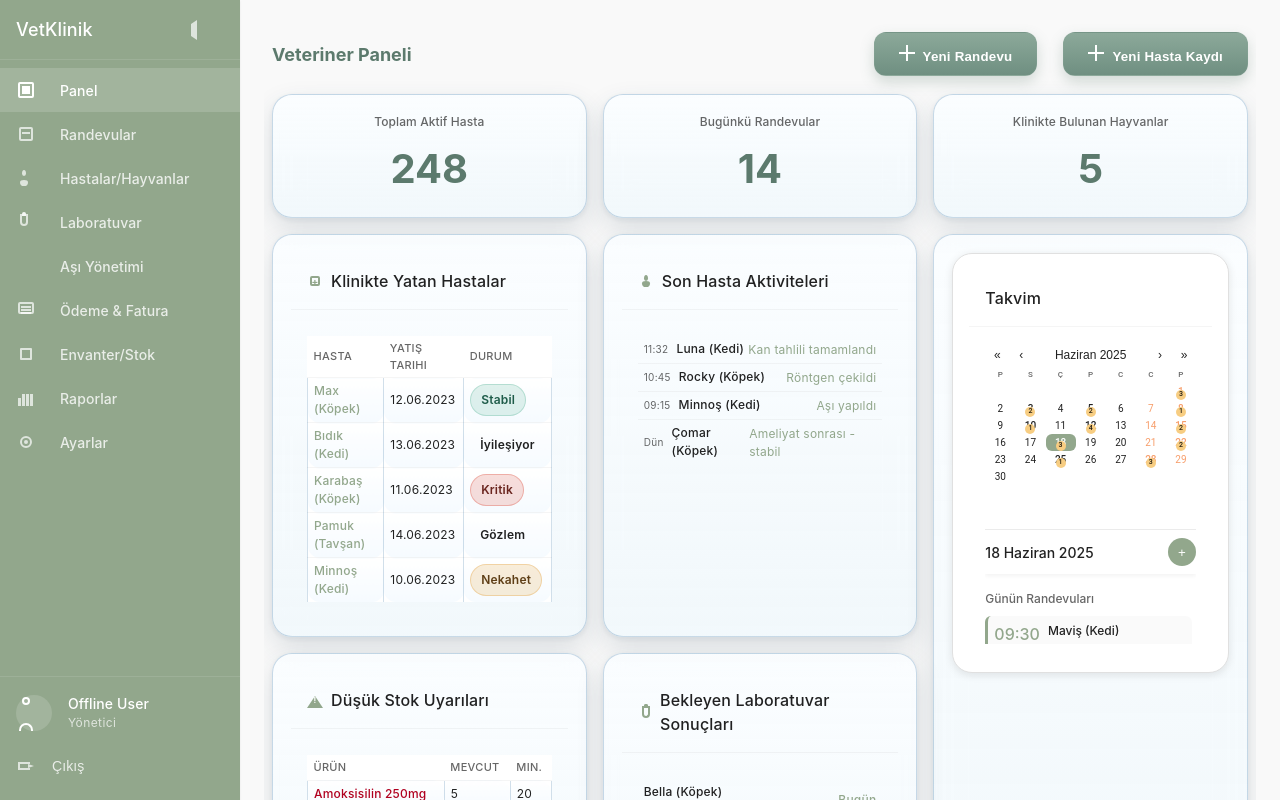
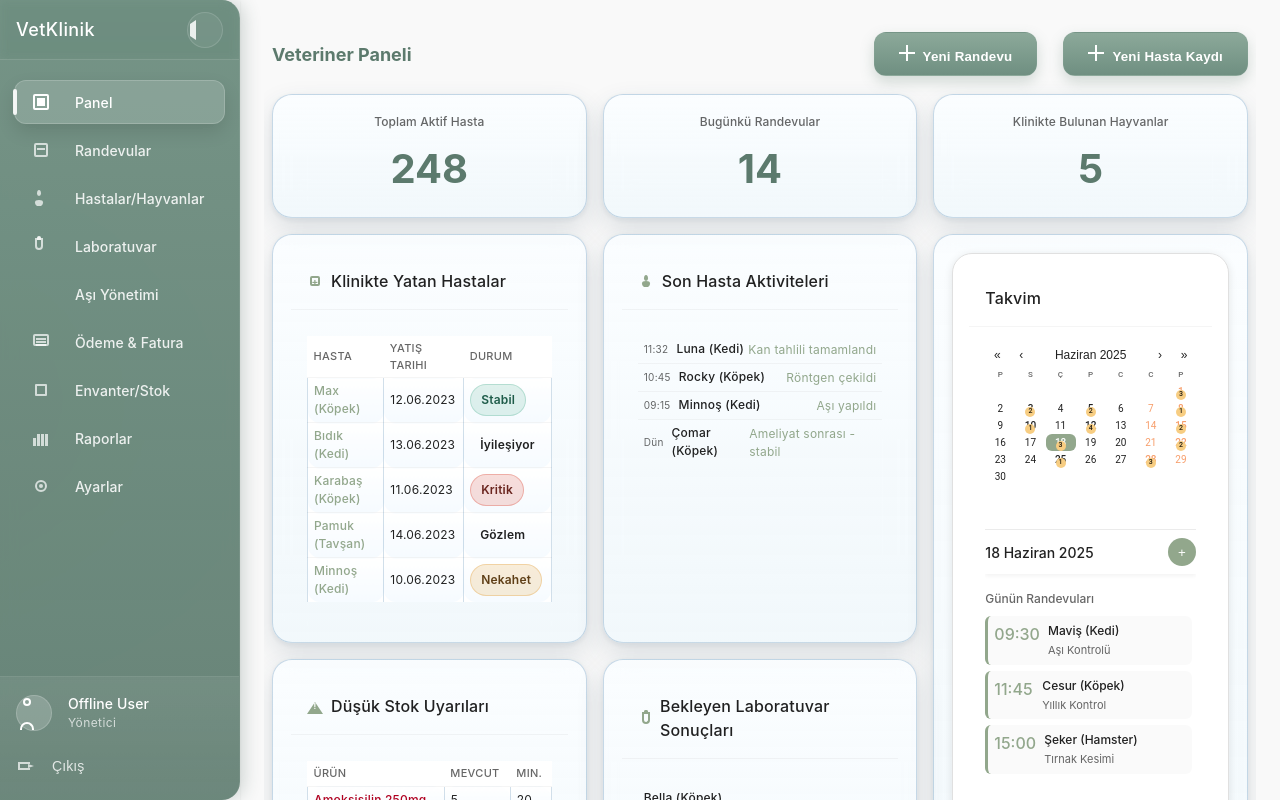
Before and after one commit to HSSVET/HSS-fronted, a React (Create React App) app: page /dashboard in a window 1280 px wide. Shown: the top 800 px of the page. Built offline with nearby package versions, Linux system fonts and the light colour scheme; no server answers; what keycloak-js would draw is missing.

Commit message:
fix(new-design): front edited v2

```diff
--- a/src/features/appointments/styles/AppointmentSystem.css
+++ b/src/features/appointments/styles/AppointmentSystem.css
@@ -1,5 +1,6 @@
 .appointment-system {
     min-height: 100vh;
+    background: var(--bg-primary);
     padding: var(--spacing-2);
 }
 
@@ -23,16 +24,26 @@
 
 /* Dashboard-style başlık */
 .appointment-system-header {
+    text-align: center;
     margin-bottom: var(--spacing-4);
+    padding: var(--spacing-3);
+    background: var(--bg-card);
+    border-radius: var(--border-radius-lg);
+    box-shadow: var(--shadow-soft);
 }
 
 .appointment-system-title {
-    font-size: 20px;
-    margin-bottom: 4px;
+    font-size: 28px;
+    font-weight: var(--font-weight-bold);
+    color: var(--primary-color);
+    margin-bottom: var(--spacing-1);
+    letter-spacing: -0.5px;
 }
 
 .appointment-system-subtitle {
     color: var(--text-secondary);
+    font-size: 16px;
+    font-weight: var(--font-weight-medium);
     margin: 0;
 }
 
--- a/src/features/dashboard/components/Dashboard.tsx
+++ b/src/features/dashboard/components/Dashboard.tsx
@@ -56,7 +56,7 @@ const Dashboard: React.FC = () => {
       </div>
 
       <div className="widgets-container three-column grid grid--dashboard gap-3 grid--rows">
-        <div className="widget ui-card panel hospitalized-patients-widget">
+        <div className="widget ui-card panel hospitalized-patients-widget clickable-widget">
           <div className="widget-header card-header">
             <h2 className="ui-section-title"><span className="icon icon-hospital"></span> Klinikte Yatan Hastalar</h2>
           </div>
@@ -135,7 +135,7 @@ const Dashboard: React.FC = () => {
           </div>
         </div>
 
-        <div className="widget ui-card panel recent-activity-widget">
+        <div className="widget ui-card panel recent-activity-widget clickable-widget">
           <div className="widget-header card-header">
             <h2 className="ui-section-title"><span className="icon icon-paw"></span> Son Hasta Aktiviteleri</h2>
           </div>
@@ -193,11 +193,11 @@ const Dashboard: React.FC = () => {
           </div>
         </div>
 
-        <div className="widget ui-card panel calendar-wrapper">
+        <div className="widget ui-card panel calendar-wrapper clickable-widget">
           <CalendarWidget />
         </div>
 
-        <div className="widget ui-card panel low-stock-widget">
+        <div className="widget ui-card panel low-stock-widget clickable-widget">
           <div className="widget-header card-header">
             <h2 className="ui-section-title"><span className="icon icon-warning"></span> Düşük Stok Uyarıları</h2>
           </div>
@@ -270,7 +270,7 @@ const Dashboard: React.FC = () => {
           </div>
         </div>
 
-        <div className="widget ui-card panel notifications-widget">
+        <div className="widget ui-card panel notifications-widget clickable-widget">
           <div className="widget-header card-header">
             <h2 className="ui-section-title"><span className="icon icon-bell"></span> Sistem Bildirimleri</h2>
           </div>
--- a/src/shared/styles/Sidebar.css
+++ b/src/shared/styles/Sidebar.css
@@ -2,8 +2,8 @@
 .sidebar {
   display: flex;
   flex-direction: column;
-  /* Cam etkili, daha modern sidebar arka planı */
-  background: linear-gradient(180deg, rgba(92, 122, 109, 0.96), rgba(92, 122, 109, 0.92));
+  /* Cam etkili, daha modern sidebar arka planı - daha mavi ton */
+  background: linear-gradient(180deg, rgba(58, 114, 165, 0.96), rgba(58, 114, 165, 0.92));
   color: var(--text-on-primary);
   height: 100vh;
   width: 100%;
@@ -11,8 +11,9 @@
   overflow: hidden;
   backdrop-filter: blur(8px) saturate(1.05);
   -webkit-backdrop-filter: blur(8px) saturate(1.05);
-  box-shadow: 4px 0 18px rgba(40, 70, 90, 0.16);
+  box-shadow: 4px 0 18px rgba(30, 70, 120, 0.2);
   border-right: 1px solid rgba(255, 255, 255, 0.08);
+  border-radius: 0 18px 18px 0;
 }
 
 .sidebar.collapsed {
@@ -31,6 +32,7 @@
   padding: var(--spacing-2);
   height: 60px; /* Daha ince header */
   border-bottom: 1px solid rgba(255, 255, 255, 0.12); /* Beyaz çizgi */
+  backdrop-filter: blur(4px);
 }
 
 .logo-container h2 {
@@ -38,13 +40,13 @@
   font-size: 18px; /* Daha küçük yazı */
   color: var(--text-on-primary);
   font-weight: var(--font-weight-medium);
-  letter-spacing: 0.15px;
+  letter-spacing: 0.4px;
 }
 
 .toggle-button {
   background: none;
   border: none;
-  color: rgba(255, 255, 255, 0.7);
+  color: rgba(255, 255, 255, 0.85);
   cursor: pointer;
   font-size: 20px; /* Daha küçük ikon */
   padding: var(--spacing-1);
@@ -55,6 +57,8 @@
   width: 36px; /* Daha küçük buton */
   height: 36px; /* Daha küçük buton */
   transition: background-color var(--transition-speed) var(--transition-function);
+  border: 1px solid rgba(255, 255, 255, 0.14);
+  background: rgba(255, 255, 255, 0.06);
 }
 
 .toggle-button:hover {
@@ -262,30 +266,52 @@
 
 .menu-container {
   flex: 1;
-  padding: var(--spacing-1) 0;
+  padding: var(--spacing-2) var(--spacing-1);
   overflow-y: auto;
 }
+
+.menu-container::-webkit-scrollbar { width: 8px; }
+.menu-container::-webkit-scrollbar-thumb { background: rgba(255,255,255,0.18); border-radius: 8px; }
+.menu-container { scrollbar-width: thin; scrollbar-color: rgba(255,255,255,0.18) transparent; }
 
 .menu-item {
   display: flex;
   align-items: center;
   padding: 0 var(--spacing-2);
   height: 44px; /* Daha ince menü öğesi */
-  color: rgba(255, 255, 255, 0.8);
+  color: rgba(255, 255, 255, 0.88);
   text-decoration: none;
-  transition: background-color var(--transition-speed) var(--transition-function);
+  transition: background-color var(--transition-speed) var(--transition-function), transform var(--transition-speed) var(--transition-function), box-shadow var(--transition-speed) var(--transition-function);
   white-space: nowrap;
   position: relative;
+  margin: 4px 6px;
+  border-radius: 12px;
+  border: 1px solid transparent;
 }
 
 .menu-item:hover {
   background-color: rgba(255, 255, 255, 0.12); /* Beyaz hover efekti */
   color: var(--text-on-primary);
+  transform: translateX(2px);
+  box-shadow: 0 4px 12px rgba(0,0,0,0.08);
 }
 
 .menu-item.active {
   background-color: rgba(255, 255, 255, 0.18); /* Daha belirgin aktif renk */
   color: var(--text-on-primary);
+  border-color: rgba(255,255,255,0.18);
+  box-shadow: 0 8px 18px rgba(0,0,0,0.12);
+}
+
+.menu-item.active::before {
+  content: '';
+  position: absolute;
+  left: -2px;
+  top: 8px;
+  bottom: 8px;
+  width: 4px;
+  border-radius: 4px;
+  background: rgba(255,255,255,0.9);
 }
 
 .menu-item .icon {
@@ -314,6 +340,7 @@
   padding: var(--spacing-2);
   border-top: 1px solid rgba(255, 255, 255, 0.1); /* Beyaz çizgi */
   margin-top: auto;
+  background: linear-gradient(180deg, rgba(255,255,255,0.06), rgba(255,255,255,0.02));
 }
 
 .user-profile {
@@ -325,7 +352,7 @@
 .user-profile .icon {
   font-size: 18px; /* Daha küçük ikon */
   margin-right: var(--spacing-2);
-  background-color: rgba(255, 255, 255, 0.15); /* Beyaz arka plan */
+  background-color: rgba(255, 255, 255, 0.18); /* Beyaz arka plan */
   width: 36px; /* Daha küçük avatar */
   height: 36px; /* Daha küçük avatar */
   border-radius: 50%;
@@ -333,6 +360,7 @@
   align-items: center;
   justify-content: center;
   color: var(--text-on-primary); /* Beyaz ikon rengi */
+  border: 1px solid rgba(255,255,255,0.18);
 }
 
 .sidebar.collapsed .user-profile .icon {
--- a/src/shared/styles/components/Calendar.css
+++ b/src/shared/styles/components/Calendar.css
@@ -116,3 +116,30 @@
   color: #666;
   padding: 4px 0;
 }
+
+/* Calendar overall height - extend white box to cover more of the blue area */
+.calendar-widget {
+  min-height: 720px; /* beyaz kutuyu aşağı uzat */
+  display: flex;
+  flex-direction: column;
+}
+
+.calendar-widget .widget-content {
+  flex: 1;
+  display: flex;
+  flex-direction: column;
+  min-height: 600px; /* içerik alanını da uzat */
+}
+
+/* Gün detay bloğu daha uzun kalsın */
+.day-details-inline {
+  margin-top: 12px;
+  flex: 1;
+  display: flex;
+  flex-direction: column;
+}
+
+/* Randevu listesi beyaz alanı doldursun */
+.compact-appointments {
+  flex: 1;
+}
--- a/src/shared/styles/components/Sidebar.css
+++ b/src/shared/styles/components/Sidebar.css
@@ -2,12 +2,18 @@
 .sidebar {
   display: flex;
   flex-direction: column;
-  background-color: var(--primary-color);
+  /* Cam/modern yeşil ton */
+  background: linear-gradient(180deg, rgba(111,143,129,0.96), rgba(92,122,109,0.92));
   color: var(--text-on-primary);
   height: 100vh;
   width: 100%;
   transition: all var(--transition-speed) var(--transition-function);
   overflow: hidden;
+  backdrop-filter: blur(8px) saturate(1.05);
+  -webkit-backdrop-filter: blur(8px) saturate(1.05);
+  box-shadow: 4px 0 18px rgba(40,70,60,0.2);
+  border-right: 1px solid rgba(255,255,255,0.08);
+  border-radius: 0 18px 18px 0;
 }
 
 .sidebar.collapsed {
@@ -25,7 +31,8 @@
   justify-content: space-between;
   padding: var(--spacing-2);
   height: 60px; /* Daha ince header */
-  border-bottom: 1px solid rgba(255, 255, 255, 0.1); /* Beyaz çizgi */
+  border-bottom: 1px solid rgba(255, 255, 255, 0.12); /* Beyaz çizgi */
+  backdrop-filter: blur(4px);
 }
 
 .logo-container h2 {
@@ -33,13 +40,13 @@
   font-size: 18px; /* Daha küçük yazı */
   color: var(--text-on-primary);
   font-weight: var(--font-weight-medium);
-  letter-spacing: 0.15px;
+  letter-spacing: 0.4px;
 }
 
 .toggle-button {
   background: none;
   border: none;
-  color: rgba(255, 255, 255, 0.7);
+  color: rgba(255, 255, 255, 0.85);
   cursor: pointer;
   font-size: 20px; /* Daha küçük ikon */
   padding: var(--spacing-1);
@@ -50,6 +57,8 @@
   width: 36px; /* Daha küçük buton */
   height: 36px; /* Daha küçük buton */
   transition: background-color var(--transition-speed) var(--transition-function);
+  border: 1px solid rgba(255,255,255,0.14);
+  background: rgba(255,255,255,0.06);
 }
 
 .toggle-button:hover {
@@ -302,30 +311,52 @@
 
 .menu-container {
   flex: 1;
-  padding: var(--spacing-1) 0;
+  padding: var(--spacing-2) var(--spacing-1);
   overflow-y: auto;
 }
+
+.menu-container::-webkit-scrollbar { width: 8px; }
+.menu-container::-webkit-scrollbar-thumb { background: rgba(255,255,255,0.18); border-radius: 8px; }
+.menu-container { scrollbar-width: thin; scrollbar-color: rgba(255,255,255,0.18) transparent; }
 
 .menu-item {
   display: flex;
   align-items: center;
   padding: 0 var(--spacing-2);
   height: 44px; /* Daha ince menü öğesi */
-  color: rgba(255, 255, 255, 0.8);
+  color: rgba(255, 255, 255, 0.88);
   text-decoration: none;
-  transition: background-color var(--transition-speed) var(--transition-function);
+  transition: background-color var(--transition-speed) var(--transition-function), transform var(--transition-speed) var(--transition-function), box-shadow var(--transition-speed) var(--transition-function);
   white-space: nowrap;
   position: relative;
+  margin: 4px 6px;
+  border-radius: 12px;
+  border: 1px solid transparent;
 }
 
 .menu-item:hover {
   background-color: rgba(255, 255, 255, 0.1); /* Beyaz hover efekti */
   color: var(--text-on-primary);
+  transform: translateX(2px);
+  box-shadow: 0 4px 12px rgba(0,0,0,0.08);
 }
 
 .menu-item.active {
   background-color: rgba(255, 255, 255, 0.15); /* Daha belirgin aktif renk */
   color: var(--text-on-primary);
+  border-color: rgba(255,255,255,0.18);
+  box-shadow: 0 8px 18px rgba(0,0,0,0.12);
+}
+
+.menu-item.active::before {
+  content: '';
+  position: absolute;
+  left: -2px;
+  top: 8px;
+  bottom: 8px;
+  width: 4px;
+  border-radius: 4px;
+  background: rgba(255,255,255,0.9);
 }
 
 .menu-item .icon {
@@ -354,6 +385,7 @@
   padding: var(--spacing-2);
   border-top: 1px solid rgba(255, 255, 255, 0.1); /* Beyaz çizgi */
   margin-top: auto;
+  background: linear-gradient(180deg, rgba(255,255,255,0.06), rgba(255,255,255,0.02));
 }
 
 .user-profile {
@@ -365,7 +397,7 @@
 .user-profile .icon {
   font-size: 18px; /* Daha küçük ikon */
   margin-right: var(--spacing-2);
-  background-color: rgba(255, 255, 255, 0.15); /* Beyaz arka plan */
+  background-color: rgba(255, 255, 255, 0.18); /* Beyaz arka plan */
   width: 36px; /* Daha küçük avatar */
   height: 36px; /* Daha küçük avatar */
   border-radius: 50%;
@@ -373,6 +405,7 @@
   align-items: center;
   justify-content: center;
   color: var(--text-on-primary); /* Beyaz ikon rengi */
+  border: 1px solid rgba(255,255,255,0.18);
 }
 
 .sidebar.collapsed .user-profile .icon {
```
